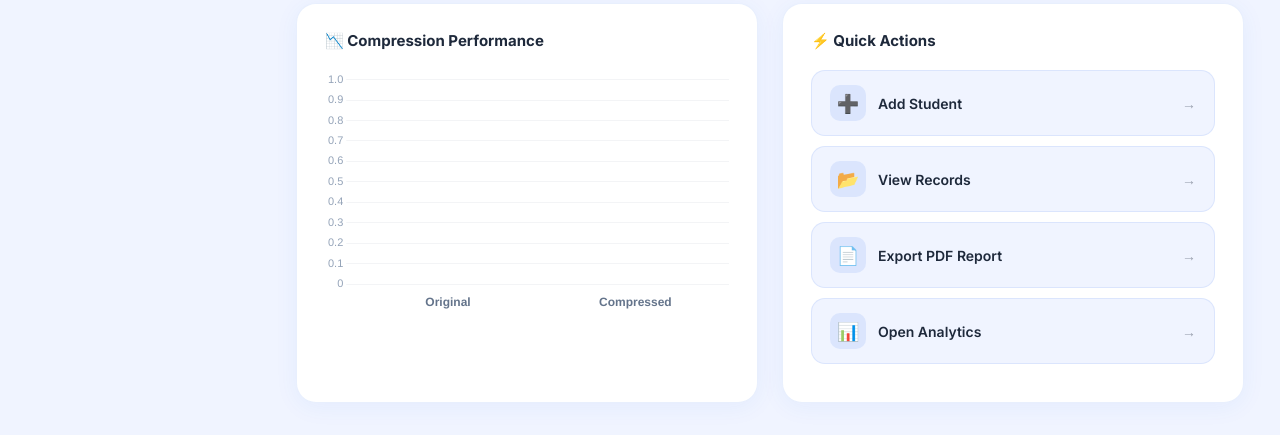
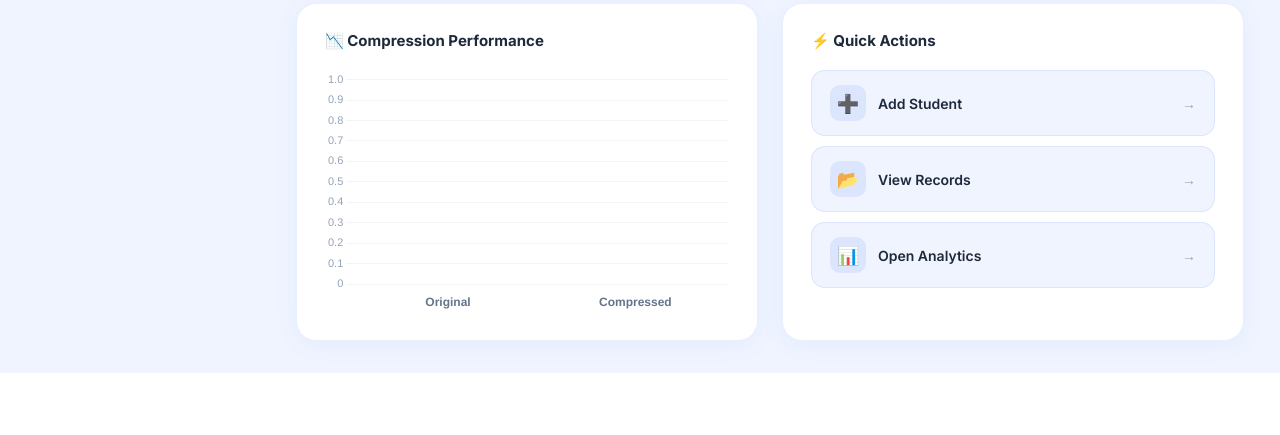
Before and after one commit to ChenulSandiw/student-compression-system-final, a Flask app: page /dashboard in a window 1280 px wide. Shown: the part 1139-1574 px from the top of the page. After the commit the page ends 1512 px from the top, so only its background shows below. Run offline with Flask 3, Linux system fonts and the light colour scheme; the visitor is signed in with stand-in values (Sample User, id 1); data that the repository does not hold is empty; some libraries are stand-ins or nearby versions.

Commit message:
finalise

```diff
--- a/templates/dashboard.html
+++ b/templates/dashboard.html
@@ -863,12 +863,6 @@
                     <span class="btn-arrow">→</span>
                 </a>
 
-                <a href="/export_pdf" class="action-btn">
-                    <span class="btn-icon">📄</span>
-                    Export PDF Report
-                    <span class="btn-arrow">→</span>
-                </a>
-
                 <a href="/analytics" class="action-btn">
                     <span class="btn-icon">📊</span>
                     Open Analytics
```
